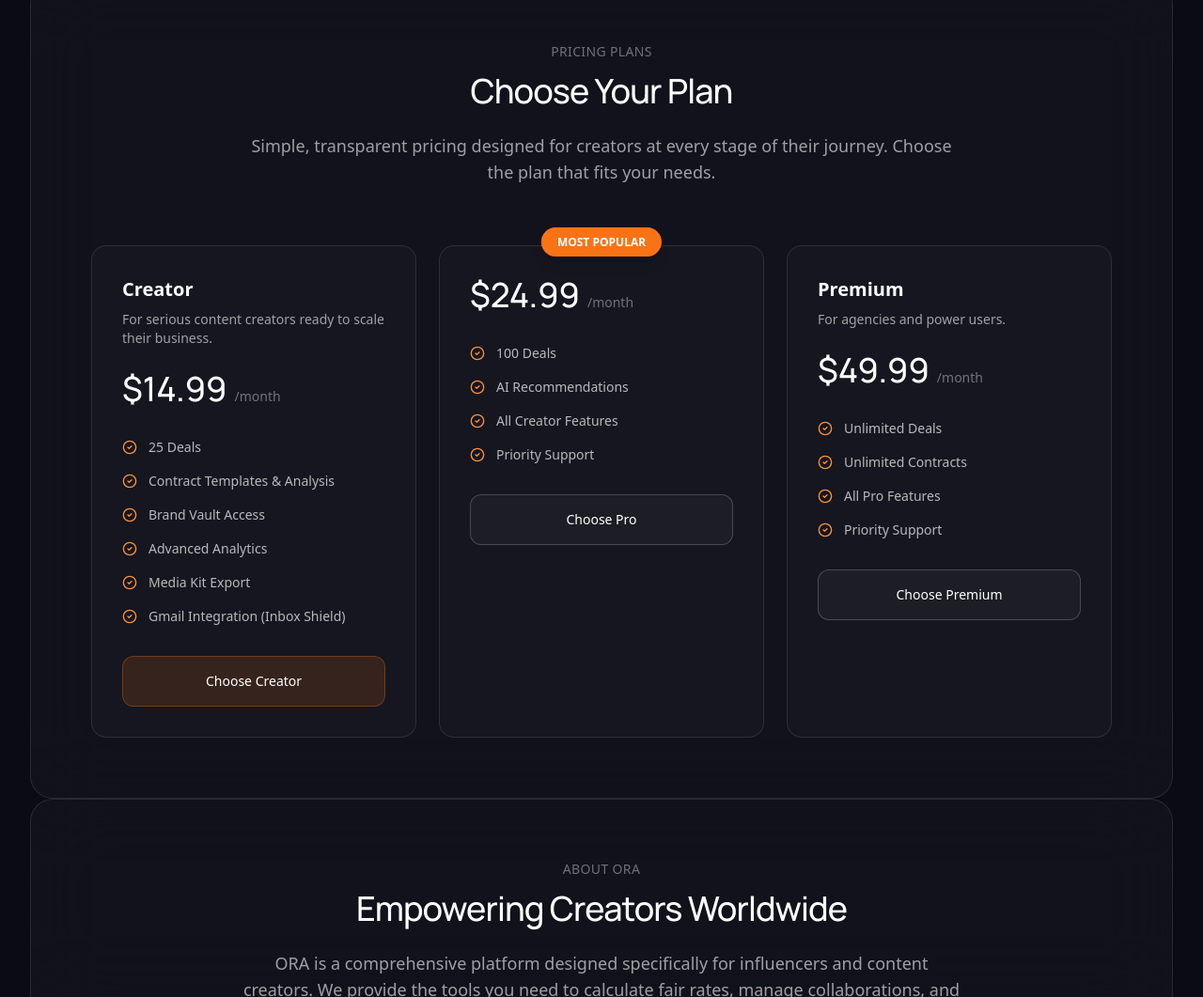
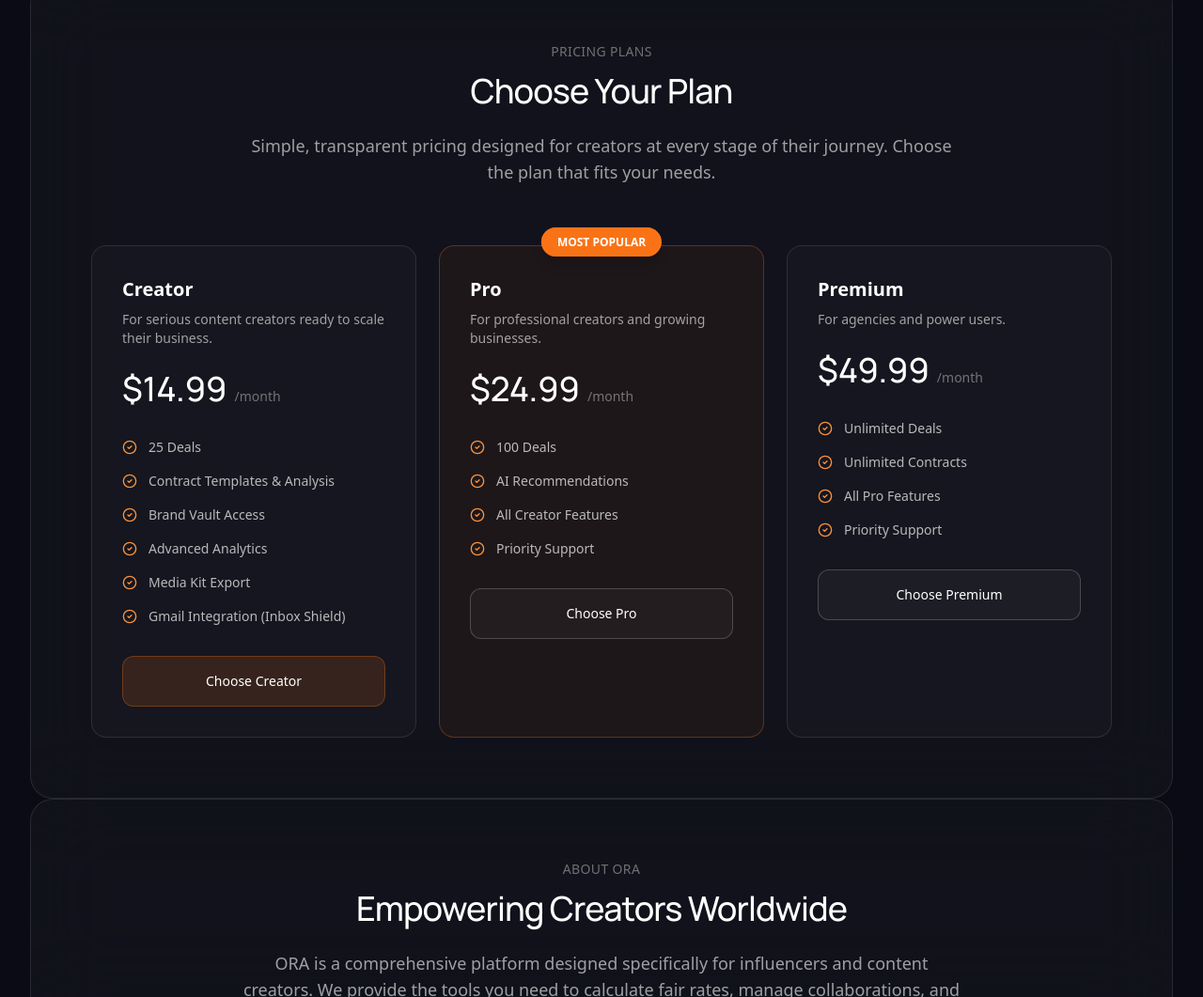
Before and after one commit to outrelinkza/ora-website, a website: page index.html in a window 1280 px wide. Shown: the part 1902-2963 px from the top of the page at 94% size. Drawn offline with nearby package versions, Linux system fonts and the light colour scheme.

Commit message:
Fix pricing: Complete Pro plan structure with title and description

```diff
--- a/index.html
+++ b/index.html
@@ -249,13 +249,15 @@
             </button>
           </div>
 
-          <!-- Pro Plan -->
-          <div class="relative rounded-2xl border border-white/10 p-8" style="background: rgba(255, 255, 255, 0.02);">
+          <!-- Pro Plan - Featured -->
+          <div class="relative rounded-2xl border border-orange-500/30 p-8" style="background: rgba(249, 115, 22, 0.05);">
             <div class="absolute -top-3 left-1/2 transform -translate-x-1/2 z-20">
               <span class="px-4 py-1.5 text-xs font-bold text-white rounded-full border border-orange-500 font-sans shadow-lg" style="background: rgba(249, 115, 22, 1);">MOST POPULAR</span>
             </div>
 
             <div class="mb-8">
+              <h4 class="text-xl font-semibold text-white mb-2 font-sans">Pro</h4>
+              <p class="text-sm text-white/60 mb-6 font-sans">For professional creators and growing businesses.</p>
               <div class="flex items-baseline gap-2">
                 <span class="text-4xl text-white font-manrope font-medium">$24.99</span>
                 <span class="text-sm text-white/40 font-sans">/month</span>
```
